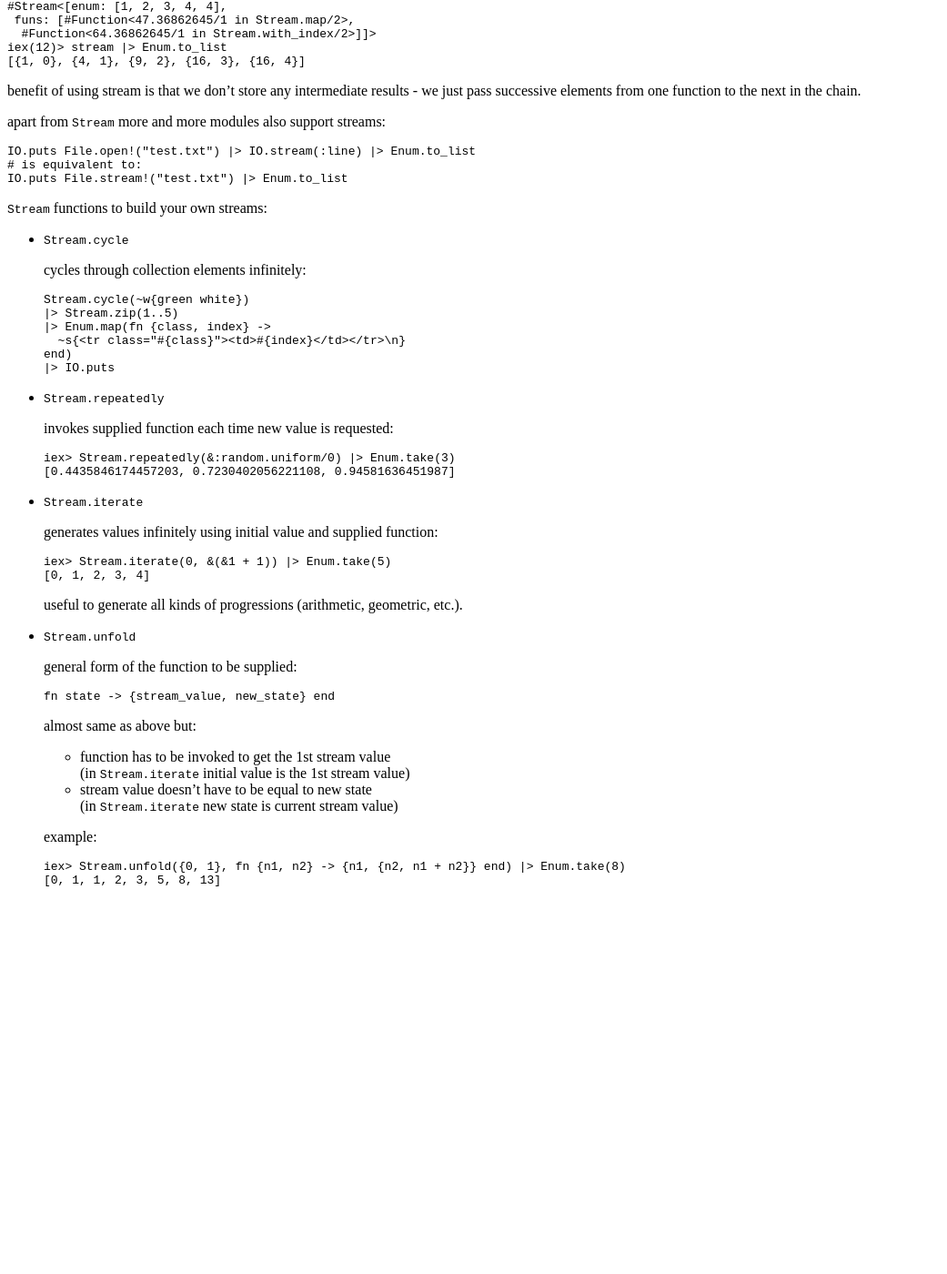
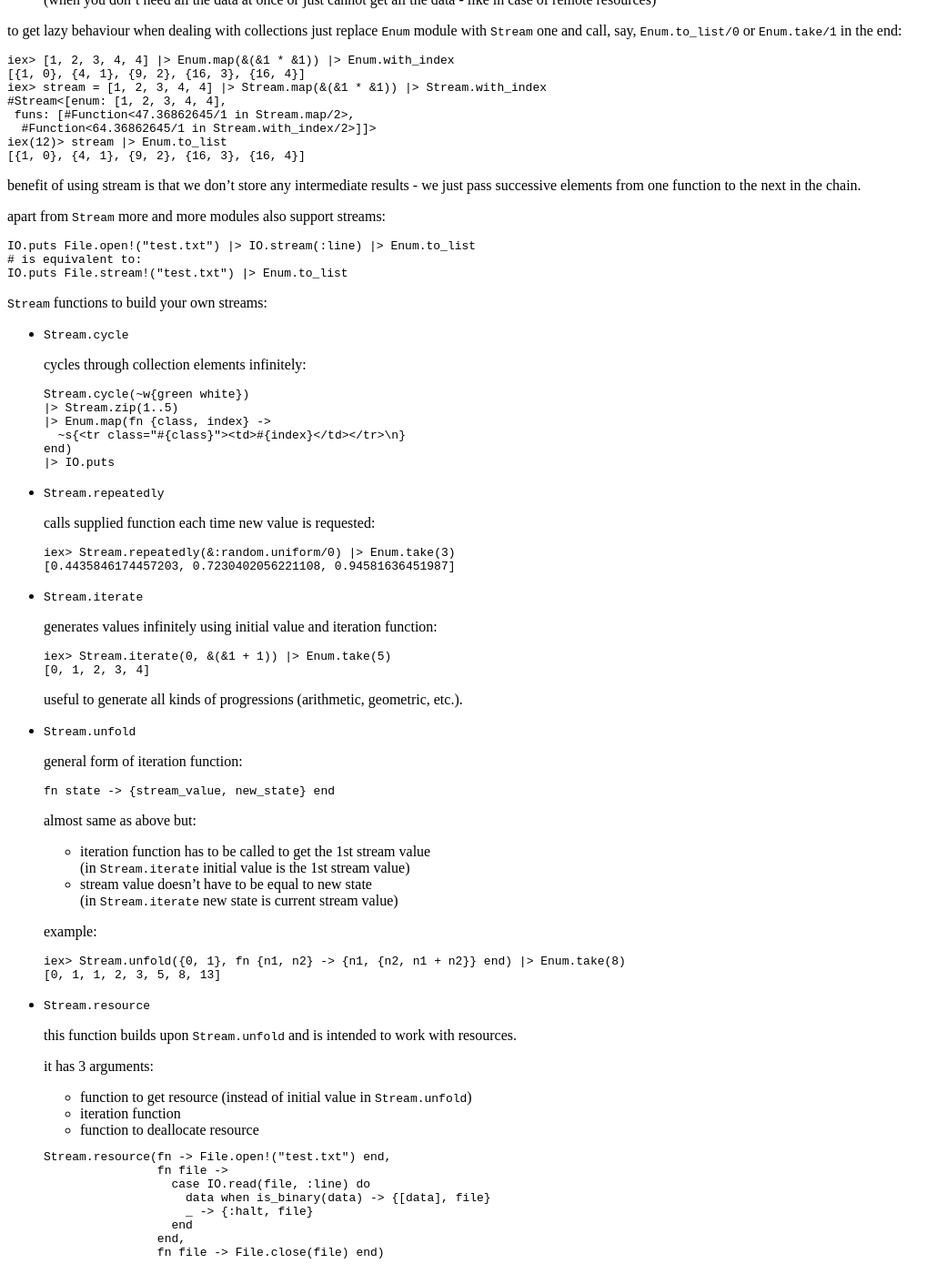
Before and after one commit to tap349/tap349.github.io, a Jekyll site: the page built from _posts/2016-12-31-elixir-notes.md, in a window 1280 px wide and 1400 px high, scrolled down 9772 px. Shown: the whole window at 91% size, without its empty margins (0-1041 px from the left). Built offline with Jekyll 4.4.1, drawn with Linux system fonts in a browser that asks for light colours; before the commit the page ends 10763 px from its top, so only the background shows below that; some of the changed text lies outside the part shown.

Commit message:
update 2017-01-08_00:35:11

````diff
--- a/_posts/2016-12-31-elixir-notes.md
+++ b/_posts/2016-12-31-elixir-notes.md
@@ -577,7 +577,7 @@ put_in(opts.foo.bar, :baz)
 put_in(opts, [:foo, :bar], :baz)
 ```
 
-BTW `get_in(opts, [:foo, :bar])` equals to `opts.dig(:foo, :bar)` in Ruby.
+BTW `get_in(opts, [:foo, :bar])` is equal to `opts.dig(:foo, :bar)` in Ruby.
 
 #### `Access` module
 
@@ -645,8 +645,15 @@ iex> MapSet.intersection set_1, set_2
 
 ## streams
 
-to get lazy behaviour when dealing with collections just replace `Enum`
-module with `Stream` one and call, say, `Enum.to_list` in the end:
+can be used when you need:
+
+- to defer processing until you need the data
+- to deal with large collections, big files or remote resources<br>
+  (when you don't need all the data at once or just cannot get all
+  the data - like in case of remote resources)
+
+to get lazy behaviour when dealing with collections just replace `Enum` module
+with `Stream` one and call, say, `Enum.to_list/0` or `Enum.take/1` in the end:
 
 ```sh
 iex> [1, 2, 3, 4, 4] |> Enum.map(&(&1 * &1)) |> Enum.with_index
@@ -687,7 +694,7 @@ IO.puts File.stream!("test.txt") |> Enum.to_list
 
 - `Stream.repeatedly`
 
-  invokes supplied function each time new value is requested:
+  calls supplied function each time new value is requested:
 
   ```sh
   iex> Stream.repeatedly(&:random.uniform/0) |> Enum.take(3)
@@ -696,7 +703,7 @@ IO.puts File.stream!("test.txt") |> Enum.to_list
 
 - `Stream.iterate`
 
-  generates values infinitely using initial value and supplied function:
+  generates values infinitely using initial value and iteration function:
 
   ```sh
   iex> Stream.iterate(0, &(&1 + 1)) |> Enum.take(5)
@@ -707,7 +714,7 @@ IO.puts File.stream!("test.txt") |> Enum.to_list
 
 - `Stream.unfold`
 
-  general form of the function to be supplied:
+  general form of iteration function:
 
   ```elixir
   fn state -> {stream_value, new_state} end
@@ -715,7 +722,7 @@ IO.puts File.stream!("test.txt") |> Enum.to_list
 
   almost same as above but:
 
-  - function has to be invoked to get the 1st stream value<br>
+  - iteration function has to be called to get the 1st stream value<br>
     (in `Stream.iterate` initial value is the 1st stream value)
   - stream value doesn't have to be equal to new state<br>
     (in `Stream.iterate` new state is current stream value)
@@ -726,3 +733,25 @@ IO.puts File.stream!("test.txt") |> Enum.to_list
   iex> Stream.unfold({0, 1}, fn {n1, n2} -> {n1, {n2, n1 + n2}} end) |> Enum.take(8)
   [0, 1, 1, 2, 3, 5, 8, 13]
   ```
+
+- `Stream.resource`
+
+  this function builds upon `Stream.unfold` and is intended to work with
+  resources.
+
+  it has 3 arguments:
+
+  - function to get resource (instead of initial value in `Stream.unfold`)
+  - iteration function
+  - function to deallocate resource
+
+  ```elixir
+  Stream.resource(fn -> File.open!("test.txt") end,
+                  fn file ->
+                    case IO.read(file, :line) do
+                      data when is_binary(data) -> {[data], file}
+                      _ -> {:halt, file}
+                    end
+                  end,
+                  fn file -> File.close(file) end)
+  ```
````
